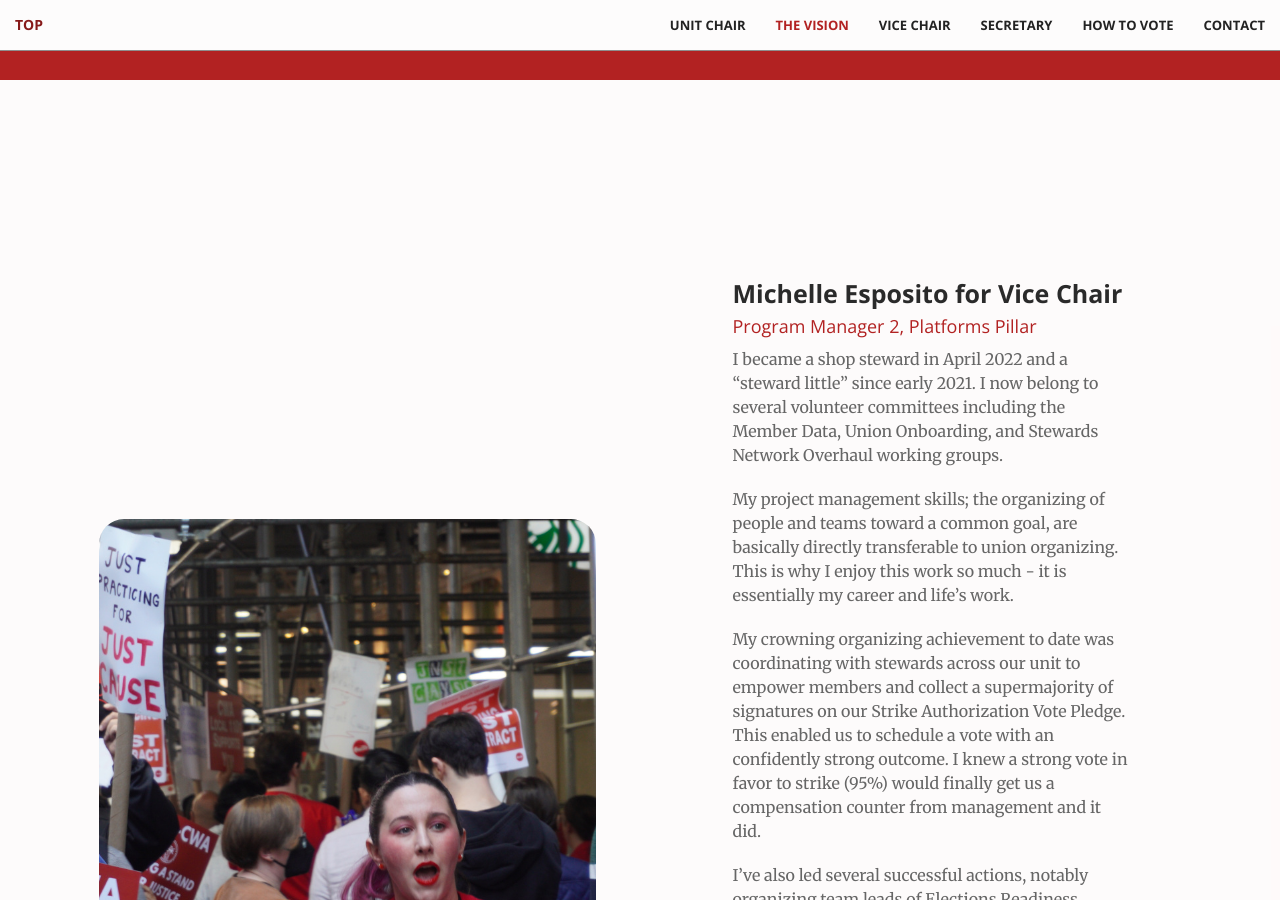
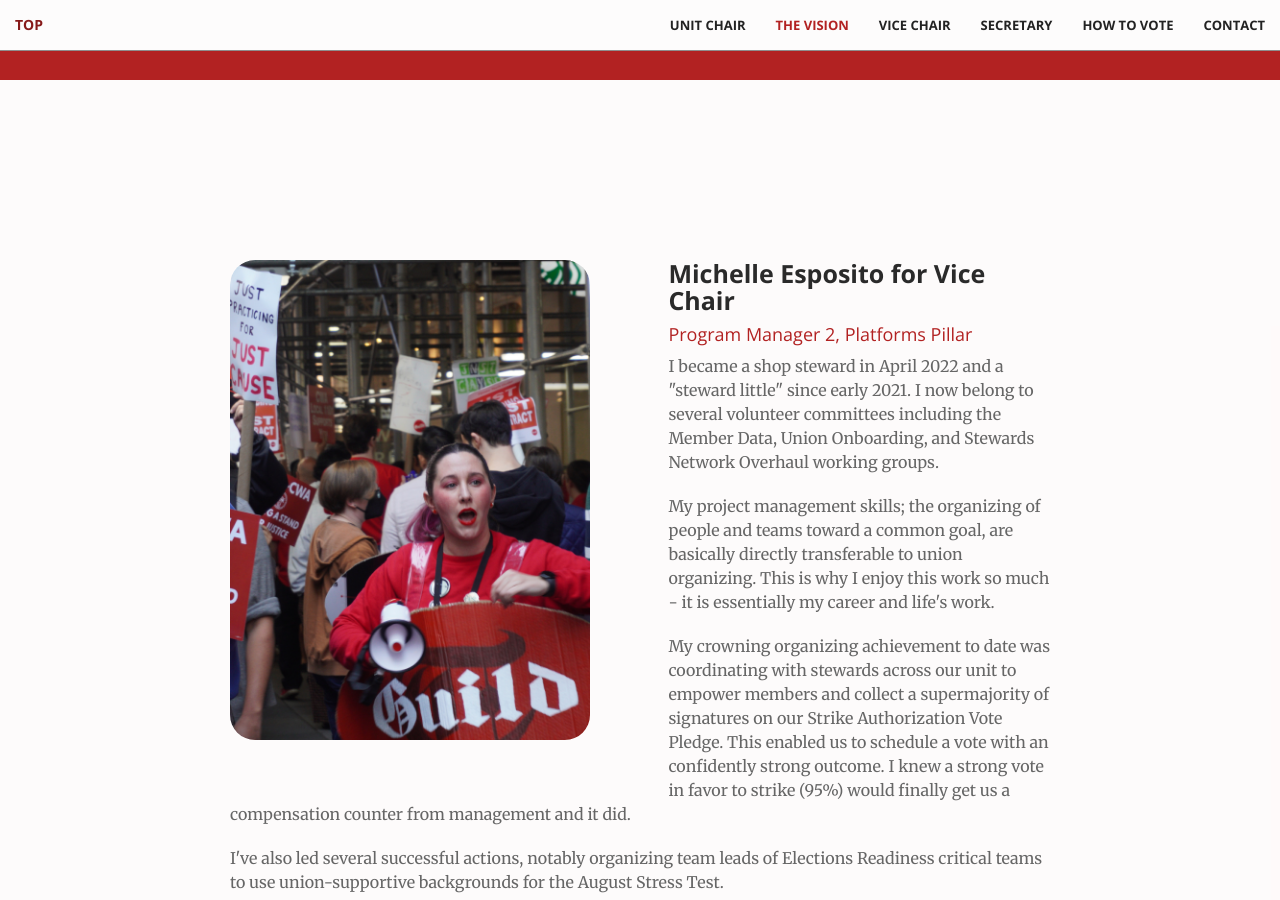
Before and after one commit to viccro/2025-campaign-site-draft, a Jekyll site: the page built from index.html, in a window 1280 px wide and 900 px high, scrolled down 3485 px. Built offline with Jekyll 4.4.1, drawn with Linux system fonts in a browser that asks for light colours; some of the changed text lies outside the part shown.

Commit message:
wrap text around images

```diff
--- a/_includes/candidates.html
+++ b/_includes/candidates.html
@@ -4,18 +4,15 @@
         <!-- Vice Chair Section -->
         <section id="vice-chair">
             <div class="row no-gutter">
-                <div class="col-md-6 col-sm-12 candidate-column">
-                    <a href="#" class="portfolio-box">
-                        <img src="img/candidates/michelle-bio.jpg" class="img-responsive chair-image candidate-bio-image" alt="Michelle directs the strike picket in front of the New York Times building, holding a megaphone and shouting. She is wearing a red shirt, red lipstick, red dyed hair, and a large cardboard sandwich board in the shape of the 'Wide Guild' logo." />
-                    </a>
-                </div>
-                <div class="col-md-6 col-sm-12 candidate-column">
+                <div class="col-md-12 candidate-column">
                     <div class="service-box">
+                        <img src="img/candidates/michelle-bio.jpg" class="img-responsive chair-image candidate-bio-image vice-chair-image" alt="Michelle directs the strike picket in front of the New York Times building, holding a megaphone and shouting. She is wearing a red shirt, red lipstick, red dyed hair, and a large cardboard sandwich board in the shape of the 'Wide Guild' logo." />
+
                         <h3>Michelle Esposito for Vice Chair</h3>
                         <h4 class="engineer-title">Program Manager 2, Platforms Pillar</h4>
 
                         <p>
-                            I became a shop steward in April 2022 and a “steward little” since early
+                            I became a shop steward in April 2022 and a "steward little" since early
                             2021. I now belong to several volunteer committees including the Member
                             Data, Union Onboarding, and Stewards Network Overhaul working groups.
                         </p>
@@ -23,7 +20,7 @@
                         <p>
                             My project management skills; the organizing of people and teams toward a common
                             goal, are basically directly transferable to union organizing. This is why I
-                            enjoy this work so much - it is essentially my career and life’s work.
+                            enjoy this work so much - it is essentially my career and life's work.
                         </p>
 
                         <p>
@@ -34,14 +31,14 @@
                             (95%) would finally get us a compensation counter from management and it did.
                         </p>
                         <p>
-                            I’ve also led several successful actions, notably organizing team leads of
+                            I've also led several successful actions, notably organizing team leads of
                             Elections Readiness critical teams to use union-supportive backgrounds for
                             the August Stress Test.
                         </p>
 
                         <p>My priorities include:</p>
                         <ul>
-                            <li> Mobilizing and keeping the stewards’ network accountable to our members
+                            <li> Mobilizing and keeping the stewards' network accountable to our members
                                 and strong in our support of members </li>
                             <li> Organizing and processing member data to keep an accurate pulse on the
                                 strength of our unit </li>
@@ -50,11 +47,11 @@
                         </ul>
 
                         <p>
-                         In addition to organizing for our unit I also volunteer on my building’s co-op
+                            In addition to organizing for our unit I also volunteer on my building's co-op
                             board and I mentor a young student in college. My other hobbies and personal
                             interests include playing cards with friends, pub trivia, karaoke, horror movies,
                             dancing, fishing, scuba diving, and skiing. I also enjoy traveling and have aimed
-                        to visit one new country per year. This year was Japan, next year I don’t know yet.
+                            to visit one new country per year. This year was Japan, next year I don't know yet.
                             Open to suggestions!
                         </p>
                     </div>
@@ -65,13 +62,10 @@
         <!-- Secretary Section -->
         <section id="secretary">
             <div class="row no-gutter">
-                <div class="col-md-6 col-sm-12 candidate-column">
-                    <a href="#" class="portfolio-box">
-                        <img src="img/candidates/vicki-bio.jpg" class="img-responsive chair-image candidate-bio-image" alt="Vicki has bright pink hair pulled back under purple headphones and is wearing a red shirt with the NewsGuild logo. She stands, smiling, in a cluttered home office, holding a very cute fluffy gray kitten." />
-                    </a>
-                </div>
-                <div class="col-md-6 col-sm-12 candidate-column">
+                <div class="col-md-12 candidate-column">
                     <div class="service-box">
+                        <img src="img/candidates/vicki-bio.jpg" class="img-responsive chair-image candidate-bio-image secretary-image vicki-bio-image" alt="Vicki has bright pink hair pulled back under purple headphones and is wearing a red shirt with the NewsGuild logo. She stands, smiling, in a cluttered home office, holding a very cute fluffy gray kitten." />
+
                         <h3>Vicki Crosson for Secretary</h3>
                         <h4 class="engineer-title">Sr Engineer in DevP - Remote from Boston</h4>
 
--- a/_sass/_base.scss
+++ b/_sass/_base.scss
@@ -265,6 +265,56 @@ p {
         margin-right: auto !important;
         display: block !important;
         float: none !important;
+    }
+}
+
+// Candidate sections - shared styling for vice chair and secretary
+#vice-chair .candidate-column,
+#secretary .candidate-column {
+    max-width: 900px !important;
+    width: 100% !important;
+    margin-left: auto !important;
+    margin-right: auto !important;
+}
+
+#vice-chair .service-box,
+#secretary .service-box {
+    max-width: none !important;
+    width: 100%;
+    margin: 20px 40px;
+    padding-right: 80px; // Add extra right margin to text content
+}
+
+// Text wrapping with fluid scaling margins
+@media (min-width: 768px) {
+
+    #vice-chair .vice-chair-image,
+    #secretary .secretary-image {
+        float: left;
+        margin-right: calc(3vw + 40px); // Scales from ~60px to ~120px+ as screen grows
+        margin-bottom: 45px;
+        min-width: 360px; // Ensure images never get smaller than 360px
+        max-width: calc(250px + 5vw); // Scales from ~290px to ~350px+ as screen grows
+        width: calc(35% + 0.5vw); // Scales from ~38% to ~45%+ as screen grows
+        height: auto;
+    }
+
+    #vice-chair .service-box,
+    #secretary .service-box {
+        overflow: visible; // Allow text to wrap around floated image
+    }
+}
+
+// Small screens - images stack vertically (no floating)
+@media (max-width: 767px) {
+
+    #vice-chair .vice-chair-image,
+    #secretary .secretary-image {
+        float: none;
+        margin-right: 0;
+        margin-bottom: 20px;
+        max-width: 100%;
+        width: 100%;
     }
 }
 
```
Lines whose indentation alone changed are shown as unchanged.
